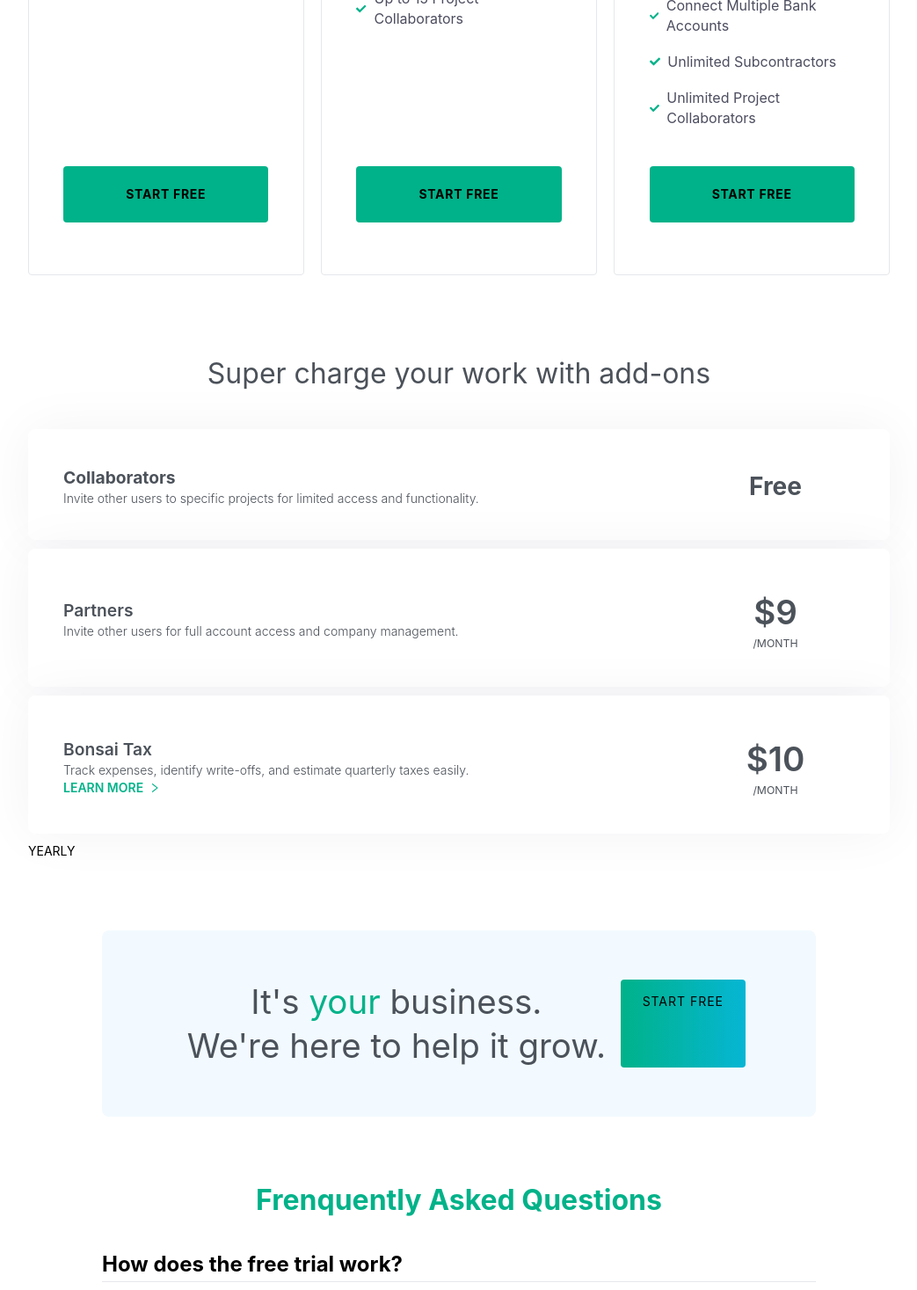
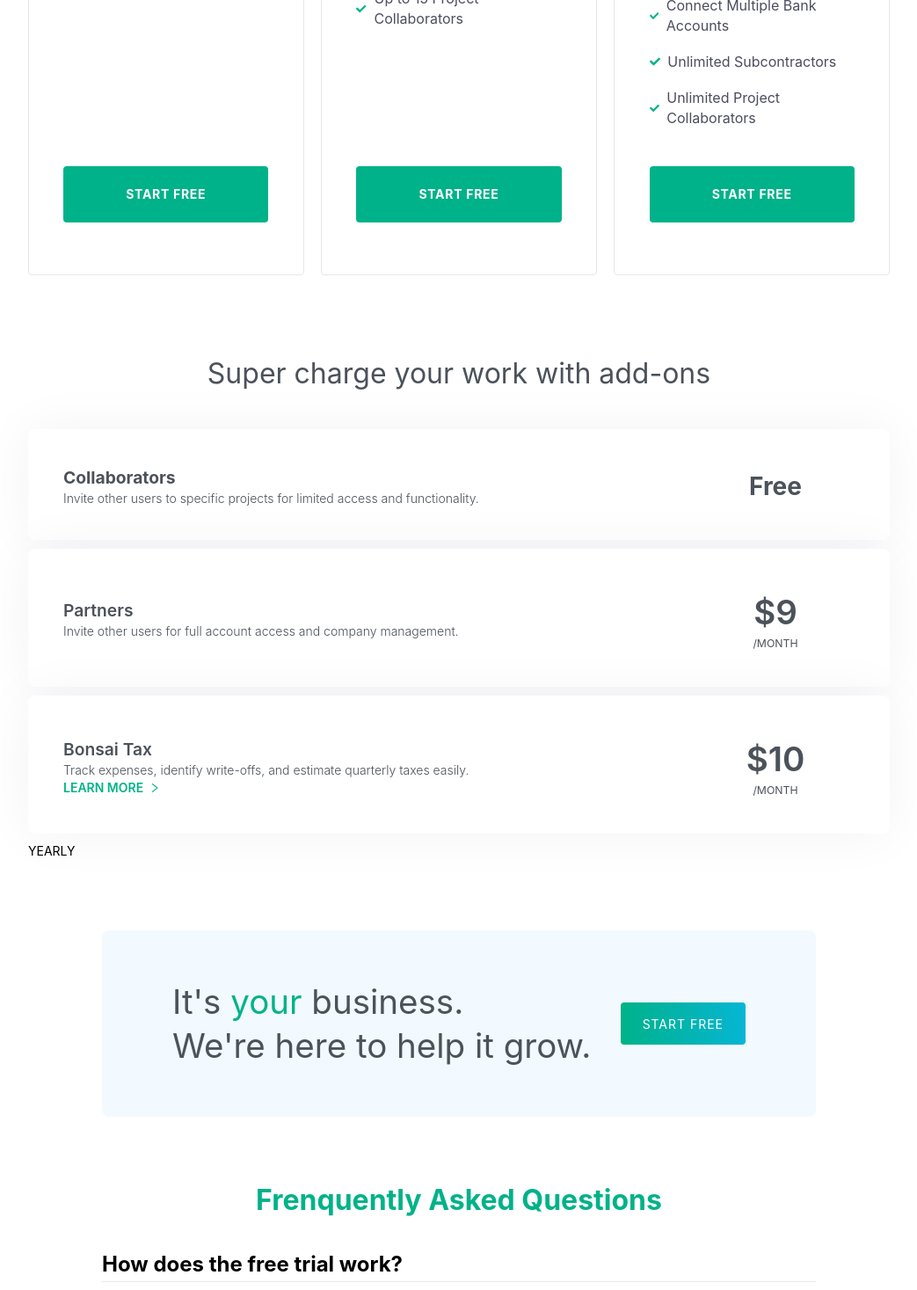
Before and after one commit to NicoH22/FE2_Bonsai, a Next.js app: page / in a window 1280 px wide. Shown: the part 871-2338 px from the top of the page at 88% size, without its empty margins (118-1161 px from the left). Built offline with nearby package versions, Linux system fonts and the light colour scheme; a small style sheet from the web is missing.

Commit message:
Pricing page

```diff
--- a/pages/index.js
+++ b/pages/index.js
@@ -191,7 +191,8 @@
                     <a
                       className="!bg-scroll maxmd:text-[15px] w-full py-[22px] px-[25px]
                     rounded-[4px] bg-[#00b289] font-bold text-center tracking-[.7px]
-                    no-underline uppercase inline-block border-none cursor-pointer"
+                    no-underline uppercase inline-block border-none cursor-pointer
+                    text-white"
                     >
                       Start Free
                     </a>
@@ -312,7 +313,8 @@
                     <a
                       className="!bg-scroll maxmd:text-[15px] w-full py-[22px] px-[25px]
                     rounded-[4px] bg-[#00b289] font-bold text-center tracking-[.7px]
-                    no-underline uppercase inline-block border-none cursor-pointer"
+                    no-underline uppercase inline-block border-none cursor-pointer
+                    text-white"
                     >
                       Start Free
                     </a>
@@ -441,7 +443,8 @@
                     <a
                       className="!bg-scroll maxmd:text-[15px] w-full py-[22px] px-[25px]
                     rounded-[4px] bg-[#00b289] font-bold text-center tracking-[.7px]
-                    no-underline uppercase inline-block border-none cursor-pointer"
+                    no-underline uppercase inline-block border-none cursor-pointer
+                    text-white"
                     >
                       Start Free
                     </a>
@@ -586,9 +589,9 @@
           <div className="!bg-scroll maxmd:px-[1.25rem] px-[2.5rem]">
             <div className="!bg-scroll w-full max-w-[58rem] mx-auto">
               <div
-                className="maxxs:pt-[40px] maxxs:px-[15px] maxxs:pb-[50px] justify-center
-              maxlg:relative maxlg:z-1 maxlg:py-[3rem] maxlg:py-[2rem] flex flex-wrap text-center
-              py-[4rem] px-[3rem] rounded-[8px] bg-[#f2faff]"
+                className="maxxs:pt-[40px] maxxs:px-[15px] maxxs:pb-[50px] maxxs:justify-center
+              maxlg:relative maxlg:z-1 maxlg:py-[3rem] maxlg:px-[2rem] flex maxlg:flex-wrap maxlg:text-center
+              py-[4rem] px-[3rem] justify-center items-center rounded-[8px] bg-[#f2faff]"
               >
                 <div className="w-[70%] !bg-scroll text-[#4C525A]">
                   <div className="!bg-scroll maxmd:text-[2.5rem] my-0 text-[2.75rem] leading-[130%]">
@@ -602,7 +605,7 @@
                   className="!bg-scroll maxxs:text-center inline-block w-auto pt-[15px] px-[25px]
                 pb-[13px] rounded-[4px] bg-gradient-to-r from-[#00b289] to-cyan-500 transition-colors
                 duration-[400ms] ease-in delay-[0ms] text-center tracking-[.07em] uppercase inline-block
-                py-[9px] px-[15px] border-none no-underline cursor-pointer"
+                py-[9px] px-[15px] border-none no-underline cursor-pointer text-white"
                 >
                   start free
                 </a>
```
